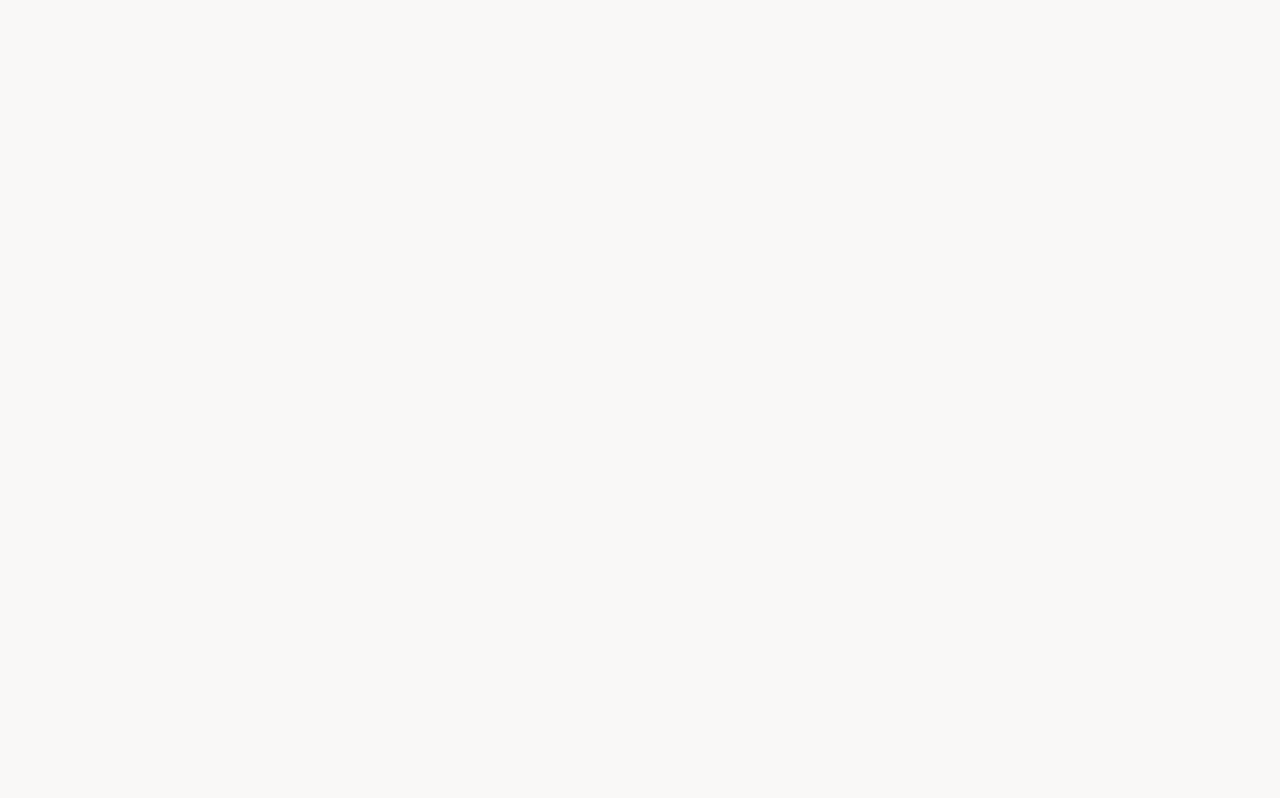
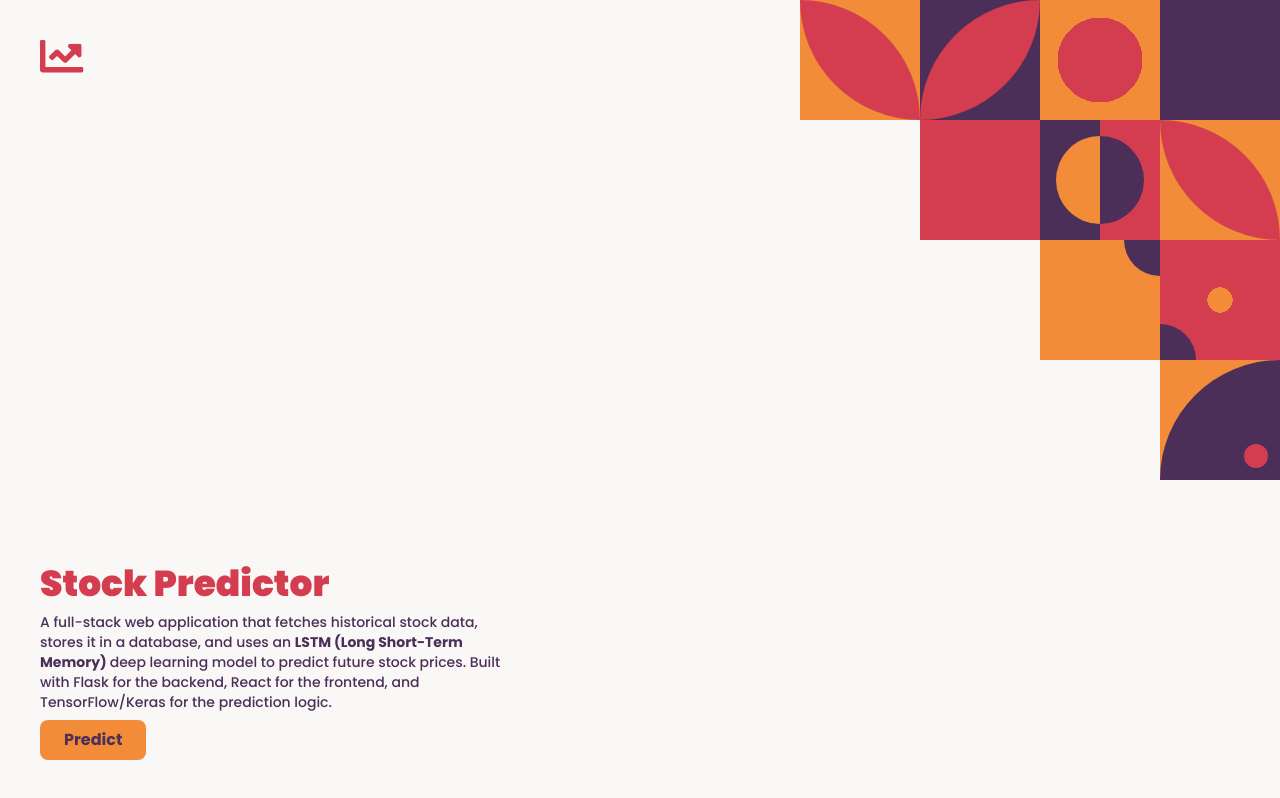
Before and after one commit to SumedhaSinghRathor/Stock-Predictor, a React (Vite) app in the folder frontend/: page / in a window 1280 px wide. Built offline with nearby package versions, Linux system fonts and the light colour scheme.

Commit message:
home page

```diff
--- a/frontend/src/App.jsx
+++ b/frontend/src/App.jsx
@@ -1,5 +1,11 @@
+import Hero from "./pages/Hero";
+
 function App() {
-  return <></>;
+  return (
+    <>
+      <Hero />
+    </>
+  );
 }
 
 export default App;
--- /dev/null
+++ b/frontend/src/components/Design.jsx
@@ -0,0 +1,39 @@
+function Design() {
+  return (
+    <div className="absolute right-0 top-0 grid grid-cols-4">
+      <div className="size-30 bg-orange">
+        <div className="size-full bg-red rounded-bl-full rounded-tr-full" />
+      </div>
+      <div className="size-30 bg-purple">
+        <div className="size-full bg-red rounded-br-full rounded-tl-full" />
+      </div>
+      <div className="size-30 bg-radial from-red to-50% from-50% to-orange" />
+      <div className="size-30 bg-purple" />
+      <div />
+      <div className="size-30 bg-red" />
+      <div className="size-30 bg-linear-to-r from-purple to-50% from-50% to-red flex justify-center items-center">
+        <div className="size-22 bg-linear-to-r from-orange to-50% from-50% to-purple rounded-full"></div>
+      </div>
+      <div className="size-30 bg-orange">
+        <div className="size-full bg-red rounded-bl-full rounded-tr-full" />
+      </div>
+      <div className="col-span-2" />
+      <div className="size-30 bg-orange flex justify-end">
+        <div className="size-9 bg-purple rounded-bl-full"></div>
+      </div>
+      <div className="size-30 bg-radial from-orange from-15% to-15% to-red flex items-end">
+        <div className="size-9 bg-purple rounded-tr-full"></div>
+      </div>
+      <div className="col-span-3" />
+      <div className="flex justify-end">
+        <div className="size-30 bg-orange">
+          <div className="size-30 bg-purple rounded-br-4xl rounded-tl-full">
+            <div className="absolute size-6 right-3 bottom-3 bg-red rounded-full"></div>
+          </div>
+        </div>
+      </div>
+    </div>
+  );
+}
+
+export default Design;
--- a/frontend/src/components/Logo.jsx
+++ b/frontend/src/components/Logo.jsx
@@ -9,7 +9,7 @@ function Logo() {
     >
       <path
         d="M30.0885 3.9998H40.0498C40.7957 3.9998 41.3998 4.60393 41.3989 5.3498V15.3103C41.3989 17.1142 39.2178 18.0178 37.9421 16.7421L35.2084 14.0084L31.1584 18.0584L27.1084 22.1084C26.0546 23.1631 24.345 23.1631 23.2903 22.1084L17.0998 15.9177L13.2135 19.8049C12.6861 20.3323 11.8314 20.3323 11.3041 19.8049L9.39551 17.8964C8.86816 17.369 8.86816 16.5144 9.39551 15.987L15.1912 10.1912C16.245 9.13652 17.9545 9.13652 19.0092 10.1912L25.1998 16.3819L31.3904 10.1904L28.6566 7.45664C27.3809 6.18089 28.2845 3.9998 30.0885 3.9998Z"
-        fill="black"
+        fill="#D33D4F"
       />
       <path
         d="M41.85 27H5.4V1.35C5.4 0.604128 4.79587 0 4.05 0H1.35C0.604124 0 0 0.604128 0 1.35V29.7C0 31.1909 1.2091 32.4 2.7 32.4H41.85C42.5959 32.4 43.2 31.7959 43.2 31.05V28.35C43.2 27.6041 42.5959 27 41.85 27Z"
@@ -17,12 +17,12 @@ function Logo() {
       />
       <path
         d="M41.2 15.275V5.2C41.2 4.53726 40.6627 4 40 4H29.925C28.1076 4 27.1974 6.19737 28.4825 7.4825L37.7175 16.7175C39.0026 18.0026 41.2 17.0925 41.2 15.275Z"
-        stroke="white"
+        stroke="#D33D4F"
         strokeWidth="0.12"
       />
       <path
         d="M11.5703 18L17.0703 12.5L25.0703 20.5L36.5703 9"
-        stroke="#FF0000"
+        stroke="#D33D4F"
         strokeWidth="0.1"
       />
     </svg>
--- /dev/null
+++ b/frontend/src/pages/Hero.jsx
@@ -0,0 +1,27 @@
+import Design from "../components/Design";
+import Logo from "../components/Logo";
+
+function Hero() {
+  return (
+    <section className="w-screen h-screen flex flex-col justify-between relative p-10">
+      <Logo />
+      <div className="w-2/5 flex flex-col gap-2 select-none">
+        <h1 className="font-black text-4xl text-red">Stock Predictor</h1>
+        <p className="text-purple text-sm font-medium">
+          A full-stack web application that fetches historical stock data,
+          stores it in a database, and uses an{" "}
+          <b>LSTM (Long Short-Term Memory) </b>
+          deep learning model to predict future stock prices. Built with Flask
+          for the backend, React for the frontend, and TensorFlow/Keras for the
+          prediction logic.
+        </p>
+        <button className="font-bold text-purple bg-orange active:bg-red focus:outline-none py-2 px-6 rounded-lg w-fit cursor-pointer hover:outline-offset-2 hover:outline-2 hover:outline-red">
+          Predict
+        </button>
+      </div>
+      <Design />
+    </section>
+  );
+}
+
+export default Hero;
```
